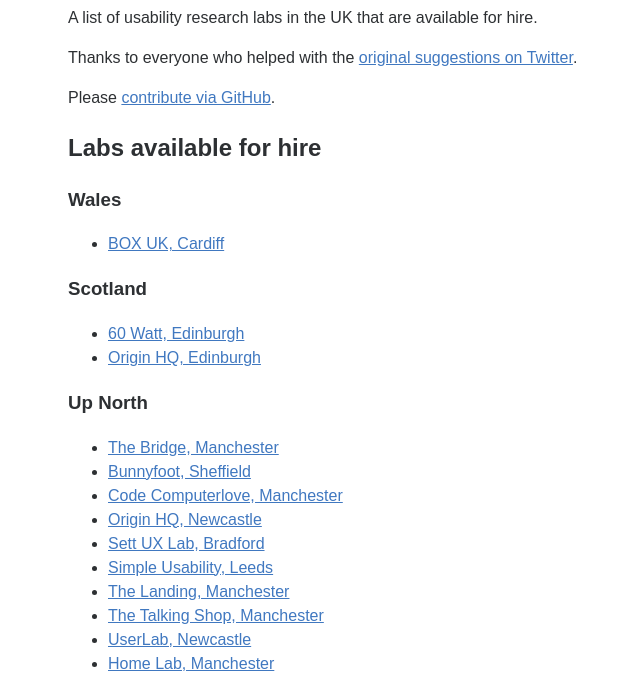
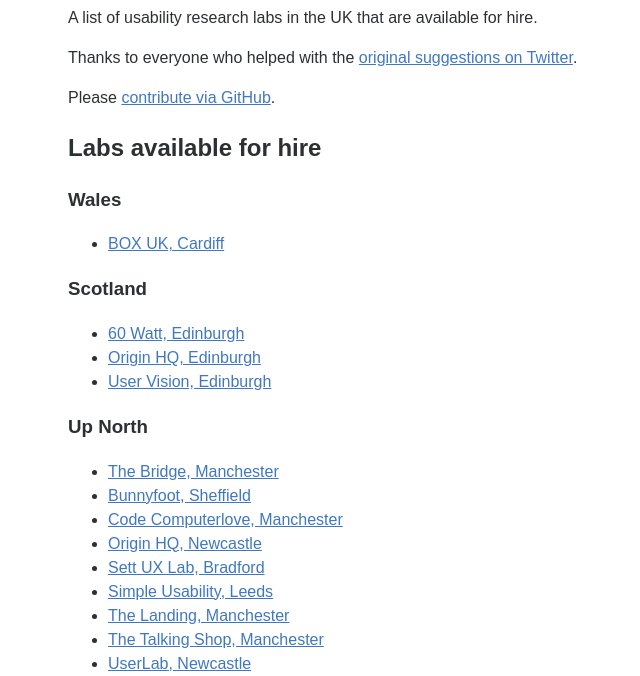
Before and after one commit to benjystanton/usability-labs, a plain HTML site: page index.html in a window 1280 px wide. Shown: the part 117-793 px from the top of the page, without its empty margins (252-892 px from the left). Drawn offline with Linux system fonts and the light colour scheme.

Commit message:
User Vision, Edinburgh

```diff
--- a/index.html
+++ b/index.html
@@ -30,6 +30,7 @@
 		<ul>
 		<li><a href="http://www.60wattresearch.co.uk/">60 Watt, Edinburgh</a></li>
 		<li><a href="http://originhq.com/">Origin HQ, Edinburgh</a></li>
+		<li><a href="http://uservision.co.uk/who-we-are/our-facilities/">User Vision, Edinburgh</a></li>
 		</ul>
 
 		<h3>Up North</h3>
```
